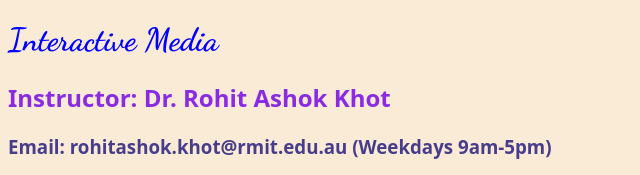
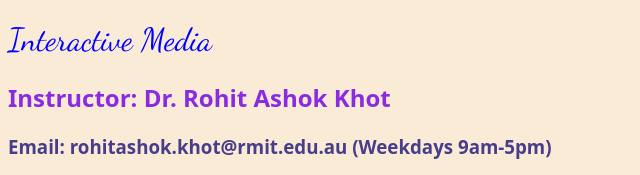
Before and after one commit to mwrate03/mwrate03.github.io, a plain HTML site: page week3/index.html in a window 1280 px wide. Shown: the top 175 px of the page, 0-640 px from the left. Drawn offline with Linux system fonts and the light colour scheme; a web font is replaced by a local one.

Commit message:
updating errors

```diff
--- a/week3/style.css
+++ b/week3/style.css
@@ -2,7 +2,7 @@ h1 {
   color: blue;
   font-family: "Dancing Script", cursive;
   font-optical-sizing: auto;
-  font-weight: <weight>;
+  font-weight: normal;
   font-style: normal;
 }
 h2 {
```
